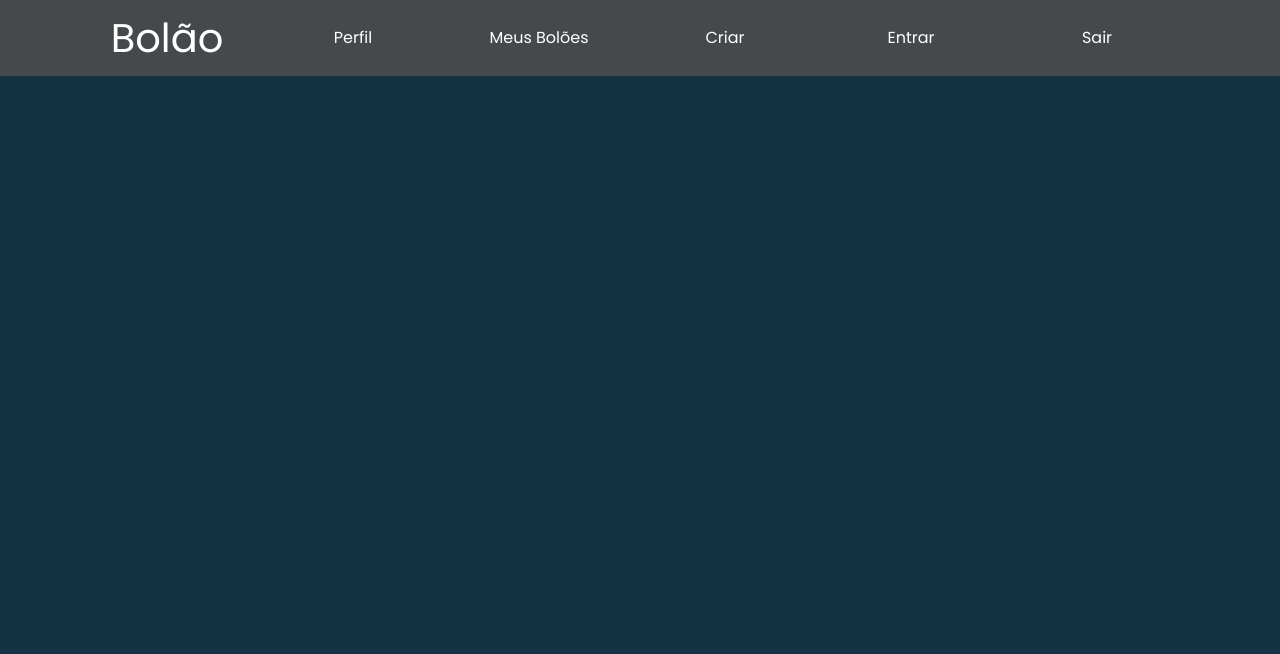
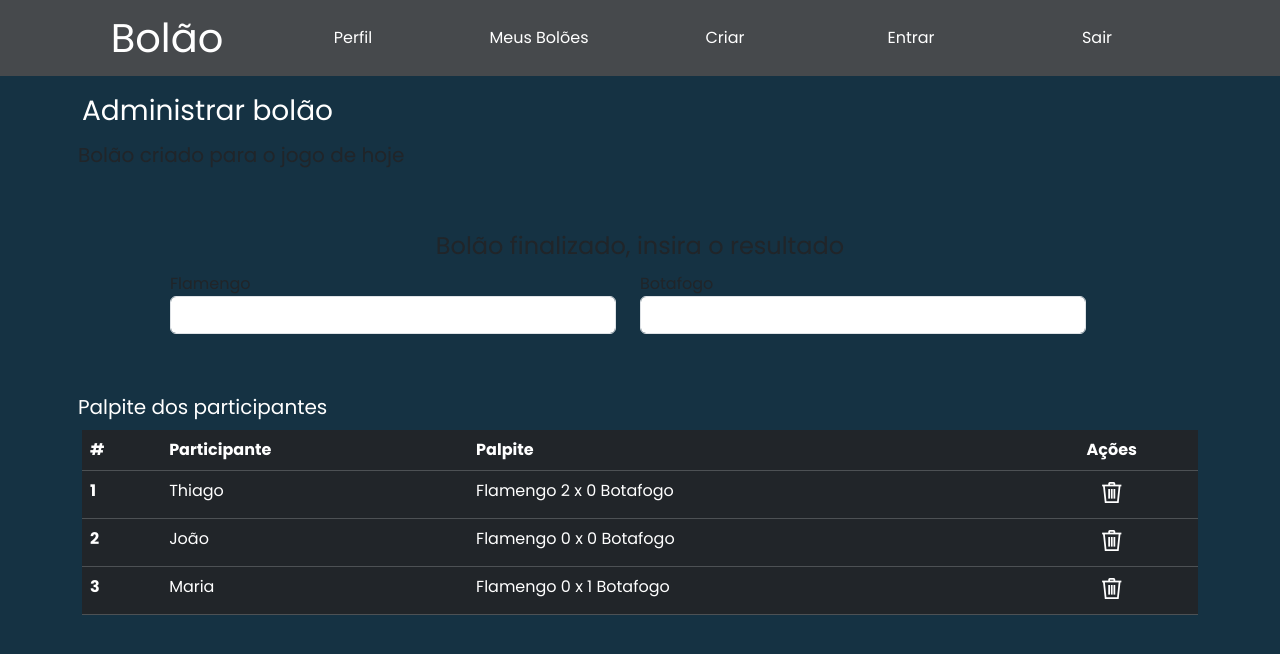
Before and after one commit to bedrohenr/dev-web-frontend, an Angular app: page /update/1 in a window 1280 px wide. Before the commit this address led to /. Shown: the top 654 px of the page. Built offline with nearby package versions, Linux system fonts and the light colour scheme.

Commit message:
feat: rota e tela atualizar/administrar bolão

```diff
--- a/src/app/app.module.ts
+++ b/src/app/app.module.ts
@@ -12,7 +12,8 @@ import { CoreModule } from './core/core.module';
 import { NgxMaskModule } from 'ngx-mask';
 import { LoginComponent } from './components/login/login.component';
 import { CreateBolaoComponent } from './components/create-bolao/create-bolao.component';
-import { FormsModule } from '@angular/forms'; // Import FormsModule
+import { FormsModule } from '@angular/forms';
+import { UpdateBolaoComponent } from './components/update-bolao/update-bolao.component';
 
 @NgModule({
   declarations: [
@@ -21,6 +22,7 @@ import { FormsModule } from '@angular/forms'; // Import FormsModule
     HomeComponent,
     LoginComponent,
     CreateBolaoComponent,
+    UpdateBolaoComponent,
   ],
   imports: [
     BrowserModule,
--- /dev/null
+++ b/src/app/components/update-bolao/update-bolao.component.css
@@ -0,0 +1,6 @@
+.resultado-bolao {
+  padding-top: 50px;
+  padding-bottom: 50px;
+  padding-right: 100px;
+  padding-left: 100px;
+}
--- /dev/null
+++ b/src/app/components/update-bolao/update-bolao.component.html
@@ -0,0 +1,74 @@
+<div class="container title-container">
+  <div class="row">
+    <div class="col-12 text-white text-left ">
+      <span class="fs-3">Administrar bolão</span>
+    </div>
+    <div class="col-12 p-2 texto-cinza">
+      <span class="fs-5">Bolão criado para o jogo de hoje</span>
+    </div>
+  </div>
+</div>
+
+<div class="container resultado-bolao">
+  <div class="row">
+    <div class="col-12 background-claro">
+      <div class="row">
+        <div class="col-12 form-group text-center pb-2">
+          <span class="fs-4 texto-escuro">Bolão finalizado, insira o resultado</span>
+        </div>
+        <div class="row form-group">
+          <div class="col-6 form-group time-form-group texto-escuro">
+            <label for="inputTimeCasa">Flamengo</label>
+            <input type="text" class="form-control" id="inputTimeCasa">
+          </div>
+          <div class="col-6 form-group time-form-group texto-escuro">
+            <label for="inputTimeVisitante">Botafogo</label>
+            <input type="text" class="form-control" id="inputTimeVisitante">
+          </div>
+        </div>
+      </div>
+    </div>
+  </div>
+</div>
+
+<div class="container title-container">
+  <div class="row">
+    <div class="col-12 p-2 text-white">
+      <span class="fs-5">Palpite dos participantes</span>
+    </div>
+  </div>
+  <div class="row">
+    <div class="col-12">
+      <table class="table table-dark">
+        <thead>
+          <tr>
+            <th scope="col">#</th>
+            <th scope="col">Participante</th>
+            <th scope="col">Palpite</th>
+            <th  class="text-center" scope="col text-center">Ações</th>
+          </tr>
+        </thead>
+        <tbody>
+          <tr>
+            <th scope="row">1</th>
+            <td>Thiago</td>
+            <td>Flamengo 2 x 0 Botafogo</td>
+            <td class="text-center"><i class="las la-trash fs-3"></i></td>
+          </tr>
+          <tr>
+            <th scope="row">2</th>
+            <td>João</td>
+            <td>Flamengo 0 x 0 Botafogo</td>
+            <td class="text-center"><i class="las la-trash fs-3"></i></td>
+          </tr>
+          <tr>
+            <th scope="row">3</th>
+            <td>Maria</td>
+            <td>Flamengo 0 x 1 Botafogo</td>
+            <td class="text-center"><i class="las la-trash fs-3"></i></td>
+          </tr>
+        </tbody>
+      </table>
+    </div>
+  </div>
+</div>
--- /dev/null
+++ b/src/app/components/update-bolao/update-bolao.component.ts
@@ -0,0 +1,17 @@
+import { Component } from '@angular/core';
+import { ActivatedRoute } from '@angular/router';
+
+@Component({
+  selector: 'app-update-bolao',
+  templateUrl: './update-bolao.component.html',
+  styleUrls: ['./update-bolao.component.css']
+})
+export class UpdateBolaoComponent {
+  idBolao: number = 0;
+
+  constructor(private route: ActivatedRoute) { }
+
+  ngOnInit(): void {
+    this.idBolao = Number(this.route.snapshot.paramMap.get('id'));
+  }
+}
```
Also changed, not shown: src/app/app-routing.module.ts (+7 -1 lines), 1 other file (tests, documents, lock files or other folders).
